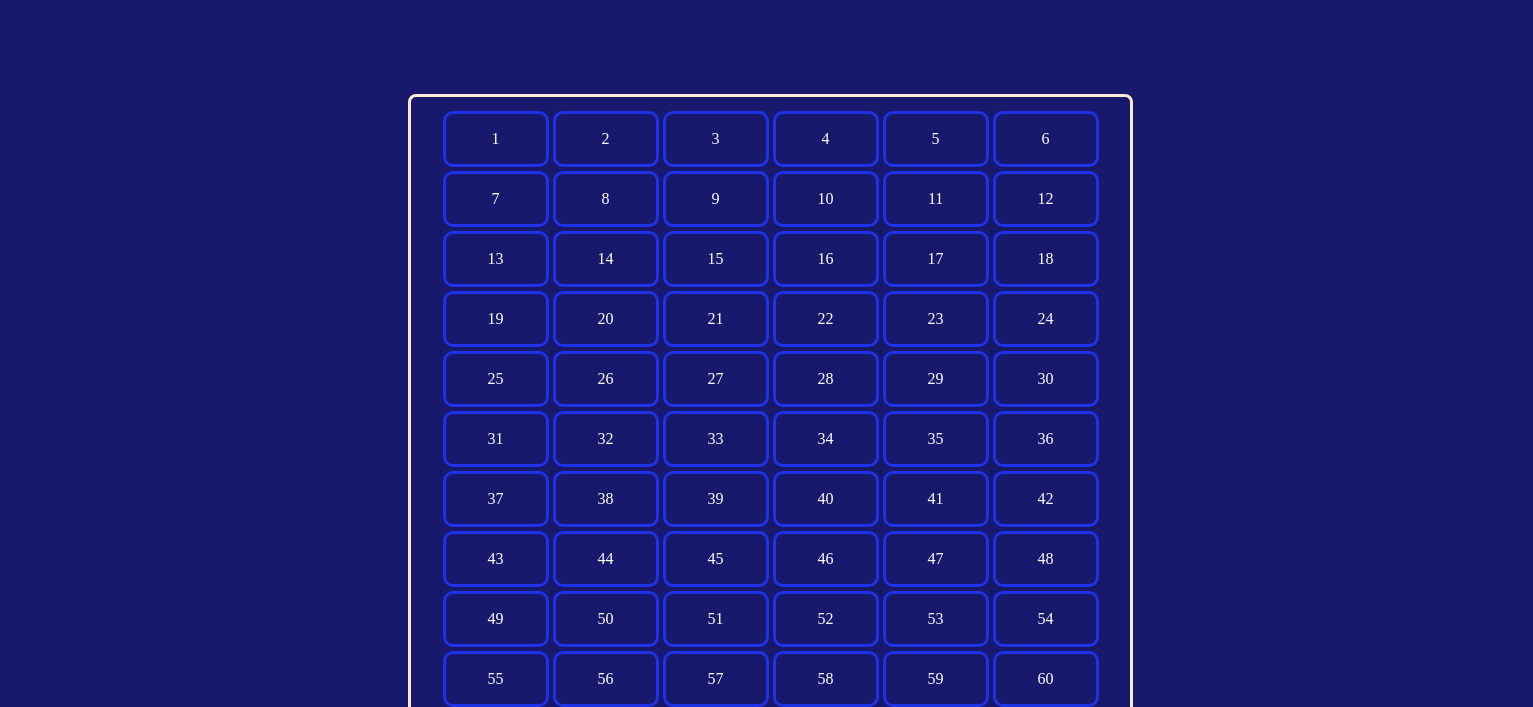
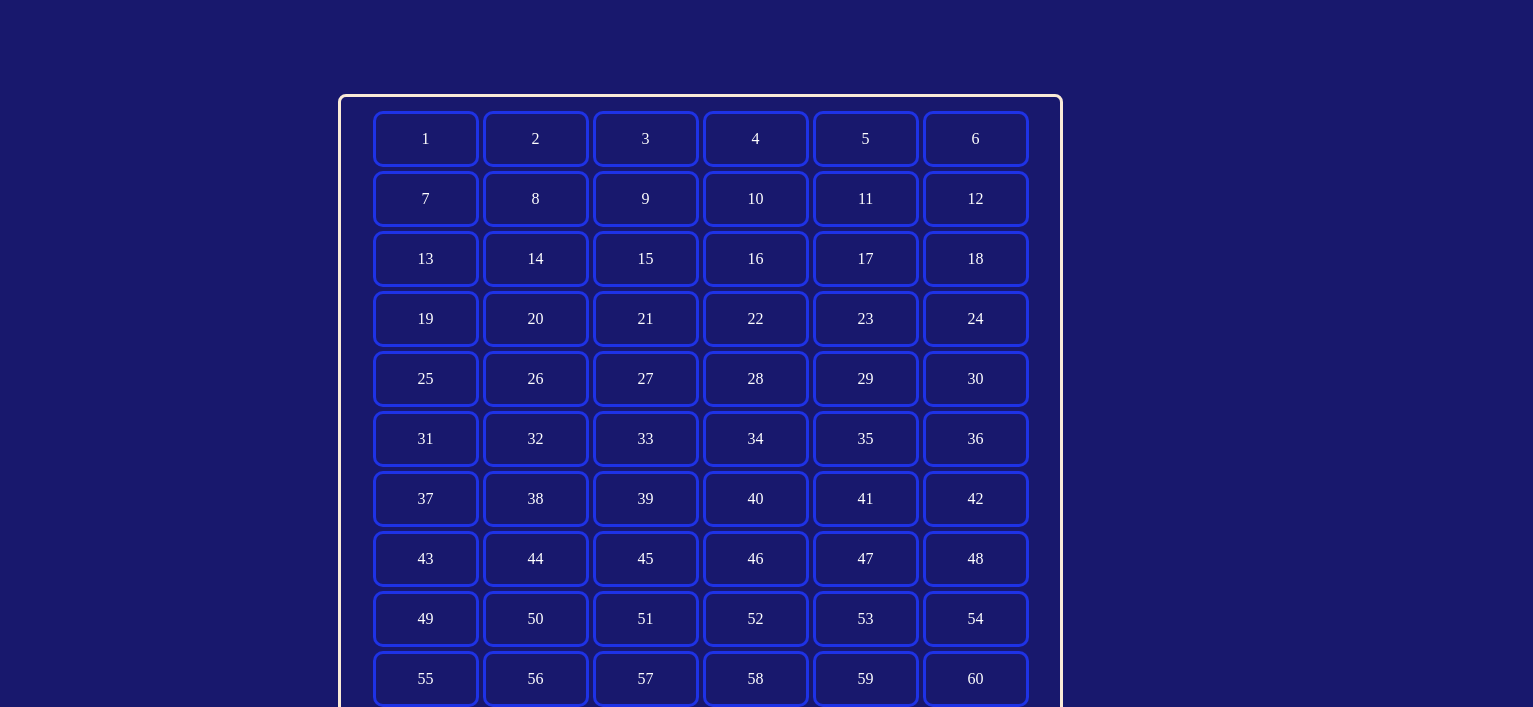
Before and after one commit to DianaBerte/Homework-8-Dec-2022, a plain HTML site: page index.html in a window 1280 px wide. Shown: the part 77-784 px from the top of the page, 1533 px wide, since content can reach past the window. Drawn offline with Linux system fonts and the light colour scheme.

Commit message:
committing

```diff
--- a/index.html
+++ b/index.html
@@ -4,7 +4,7 @@
     <meta charset="UTF-8">
     <meta http-equiv="X-UA-Compatible" content="IE=edge">
     <meta name="viewport" content="width=device-width, initial-scale=1.0">
-    <title>Bingo Time</title>
+    <title>Bingo Table</title>
 
     <link rel="stylesheet" href="style.css">
 </head>
--- a/style.css
+++ b/style.css
@@ -9,7 +9,7 @@ h1 {
 }
 
 #container {
-    margin-left: 400px;
+    margin-left: 330px;
     margin-right: 400px;
     margin-top: 70px;
     text-align: center;
```
